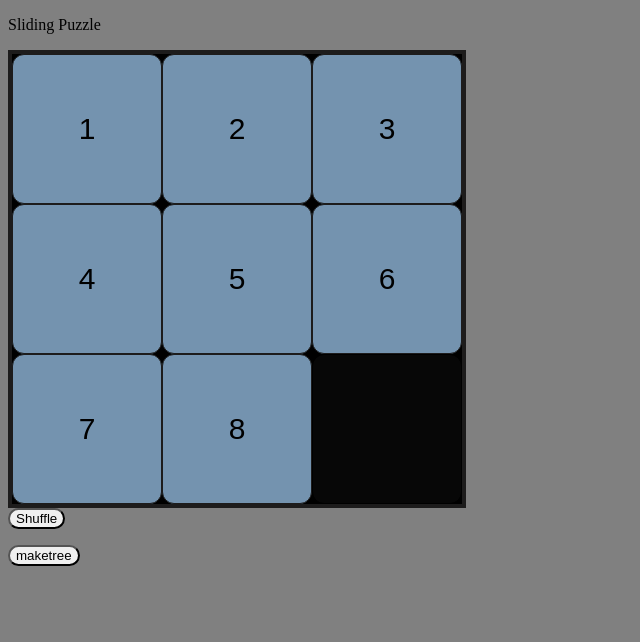
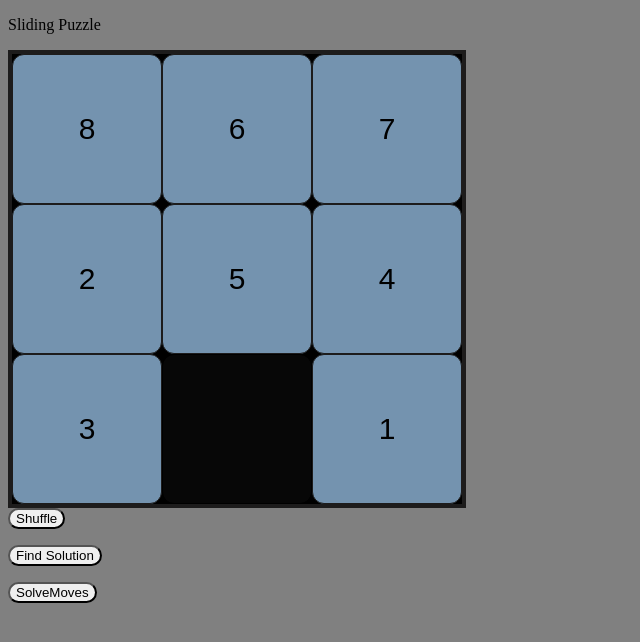
Before and after one commit to traseta01/spuzzlesolver, an Angular app: page / in a window 1280 px wide. Shown: the top 642 px of the page, without its empty margins (0-640 px from the left). Built offline with nearby package versions, Linux system fonts and the light colour scheme.

Commit message:
add animated puzzle moves from an array of moves

```diff
--- a/src/app/puzzle/puzzle.component.html
+++ b/src/app/puzzle/puzzle.component.html
@@ -5,5 +5,8 @@
 <button (click)="shuffleBoard(board)">Shuffle</button>
 
 <p>
-    <button (click)="makeTree(arrayToNum(this.board), 33)">maketree</button>
+    <button (click)="makeTree(arrayToNum(this.board), 33)">Find Solution</button>
 </p>
+<p>
+    <button (click)="solveFromMoves(moves)">SolveMoves</button>
+</p>
--- a/src/app/puzzle/puzzle.component.ts
+++ b/src/app/puzzle/puzzle.component.ts
@@ -9,7 +9,11 @@ import { MyNode, PriorityQueue } from '../utils/node';
 export class PuzzleComponent implements OnInit {
 
   // main board
-  board = [1, 2, 3, 4, 5, 6, 7, 8, 9];
+  // board = [1, 2, 3, 4, 5, 6, 7, 8, 9];
+  // hardest configuration to solve
+  board = [8, 6, 7, 2, 5, 4, 3, 9, 1];
+
+  // board = [1, 2, 3, 4, 5, 6, 7, 8, 9];
 
 
   // array of possible indexes on the board to move to
@@ -350,4 +354,15 @@ export class PuzzleComponent implements OnInit {
     // console.log("Num Misplaced: ", pom);
     return pom;
   }
+
+  async solveFromMoves(numar: number[]) {
+    for (let i of numar) {
+      this.board = this.makeAmove(this.board, i);
+      await this.delay(150);
+    }
+  }
+
+  delay(ms: number) {
+    return new Promise(resolve => setTimeout(resolve, ms));
+  }
 }
```
